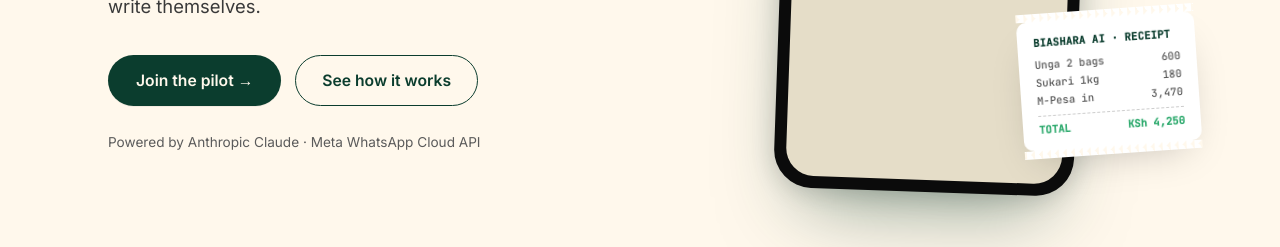
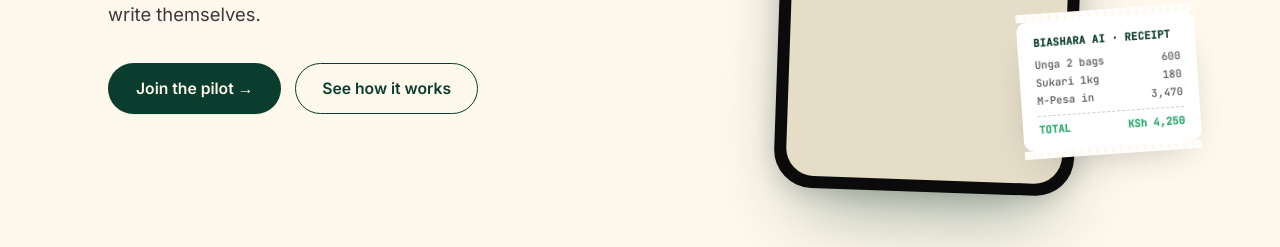
Before and after one commit to KIBANGAFELIX/biashara-ai-site, a plain HTML site: page index.html in a window 1280 px wide. Shown: the part 553-800 px from the top of the page. Drawn offline with Linux system fonts and the light colour scheme.

Commit message:
Remove trust row from index.html
Removed the trust row containing powered by information.

```diff
--- a/index.html
+++ b/index.html
@@ -384,9 +384,6 @@
         <a class="btn-primary" href="#cta">Join the pilot →</a>
         <a class="btn-secondary" href="#how">See how it works</a>
       </div>
-      <div class="trust-row">
-        <span>Powered by Anthropic Claude · Meta WhatsApp Cloud API</span>
-      </div>
     </div>
 
     <div class="phone-stage">
```
